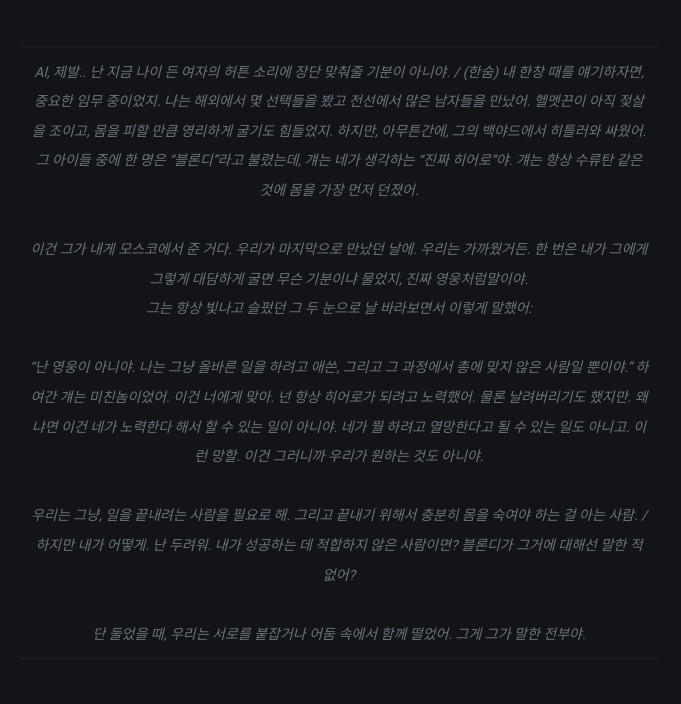
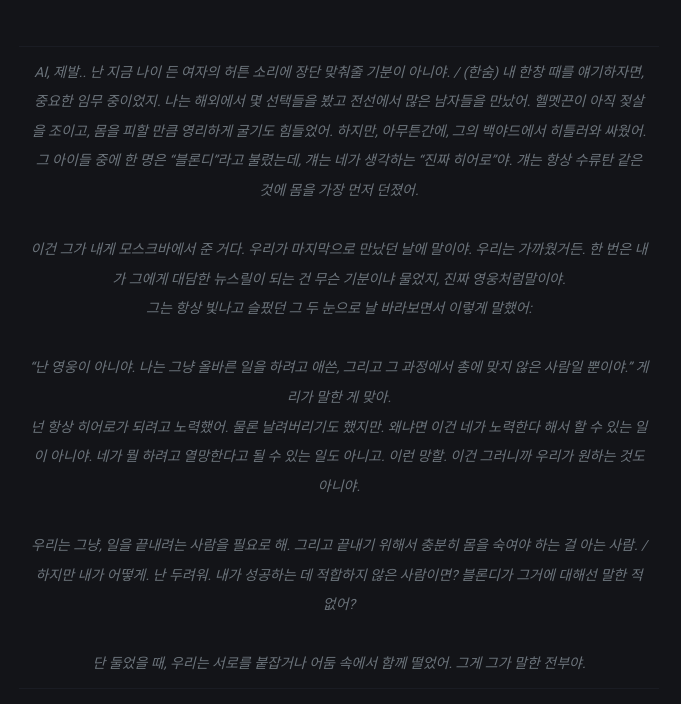
Before and after one commit to iwdstry/yeieje, a Jekyll site: the page built from _posts/2020-12-16-blind-AL.md, in a window 1280 px wide and 900 px high, scrolled down 1491 px, cut to the strip 196-900 px from the top of the window. Shown: the whole strip, without its empty margins (301-982 px from the left). Built offline with Jekyll 4.4.1, drawn with Linux system fonts in a browser that asks for light colours; some web fonts are replaced.

Commit message:
Create 2020-12-16-blind-AL.md

```diff
--- a/_posts/2020-12-16-blind-AL.md
+++ b/_posts/2020-12-16-blind-AL.md
@@ -38,19 +38,19 @@ A: 사실이다.
 (한숨) 내 한창 때를 얘기하자면, 중요한 임무 중이었지.
 나는 해외에서 몇 선택들을 봤고 전선에서 많은 남자들을 만났어.
 헬멧끈이 아직 젖살을 조이고,
-몸을 피할 만큼 영리하게 굴기도 힘들었지.
+몸을 피할 만큼 영리하게 굴기도 힘들었어.
 하지만, 아무튼간에, 그의 백야드에서 히틀러와 싸웠어.
 그 아이들 중에 한 명은 "블론디"라고 불렸는데,
 걔는 네가 생각하는 "진짜 히어로"야.
 걔는 항상 수류탄 같은 것에 몸을 가장 먼저 던졌어.
-<br/><br/>이건 그가 내게 모스코에서 준 거다.
-우리가 마지막으로 만났던 날에.
+<br/><br/>이건 그가 내게 모스크바에서 준 거다.
+우리가 마지막으로 만났던 날에 말이야.
 우리는 가까웠거든.
-한 번은 내가 그에게 그렇게 대담하게 굴면 무슨 기분이냐 물었지,
+한 번은 내가 그에게 대담한 뉴스릴이 되는 건 무슨 기분이냐 물었지,
 진짜 영웅처럼말이야.
 그는 항상 빛나고 슬펐던 그 두 눈으로 날 바라보면서 이렇게 말했어:
 <br/><br/>"난 영웅이 아니야. 나는 그냥 올바른 일을 하려고 애쓴,
-그리고 그 과정에서 총에 맞지 않은 사람일 뿐이야." 하여간 걔는 미친놈이었어. 이건 너에게 맞아.
+그리고 그 과정에서 총에 맞지 않은 사람일 뿐이야." 게리가 말한 게 맞아.
  넌 항상 히어로가 되려고 노력했어. 물론 날려버리기도 했지만.
 왜냐면 이건 네가 노력한다 해서 할 수 있는 일이 아니야.
 네가 뭘 하려고 열망한다고 될 수 있는 일도 아니고. 이런 망할.
```
